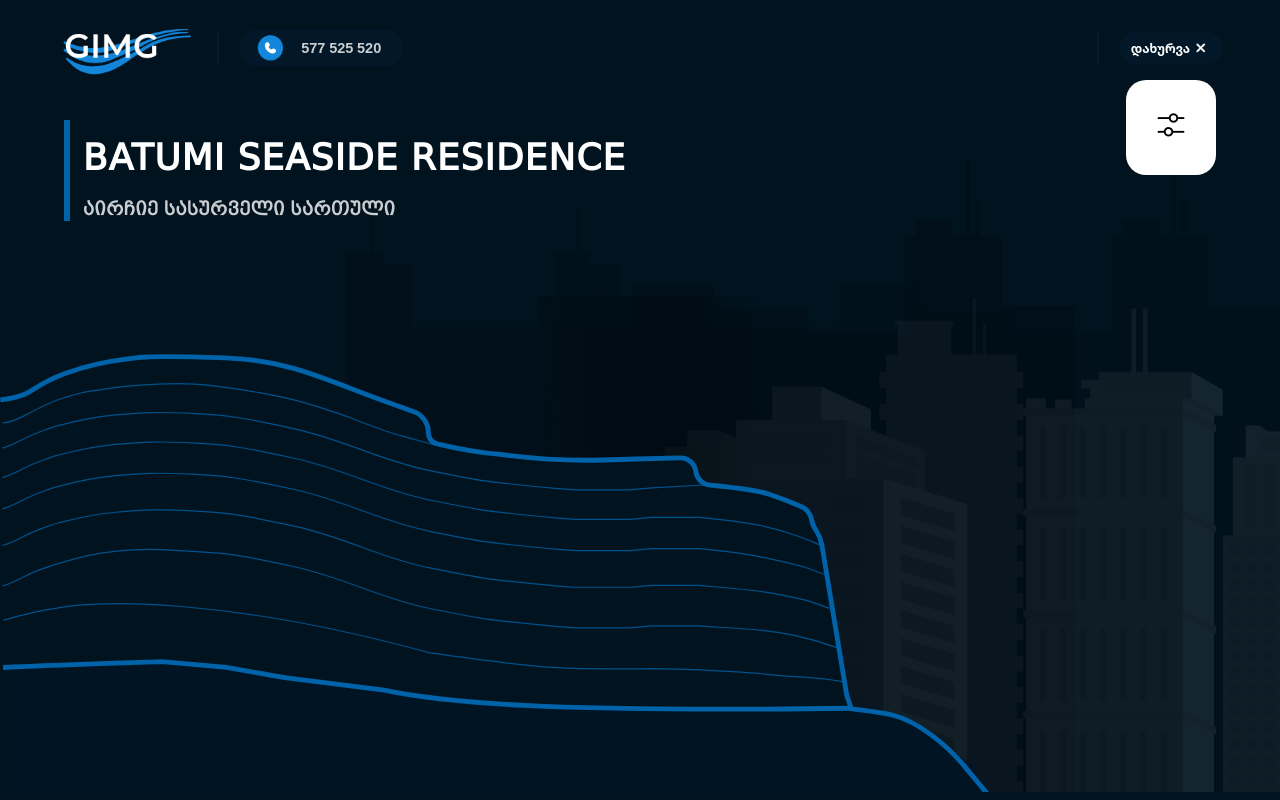
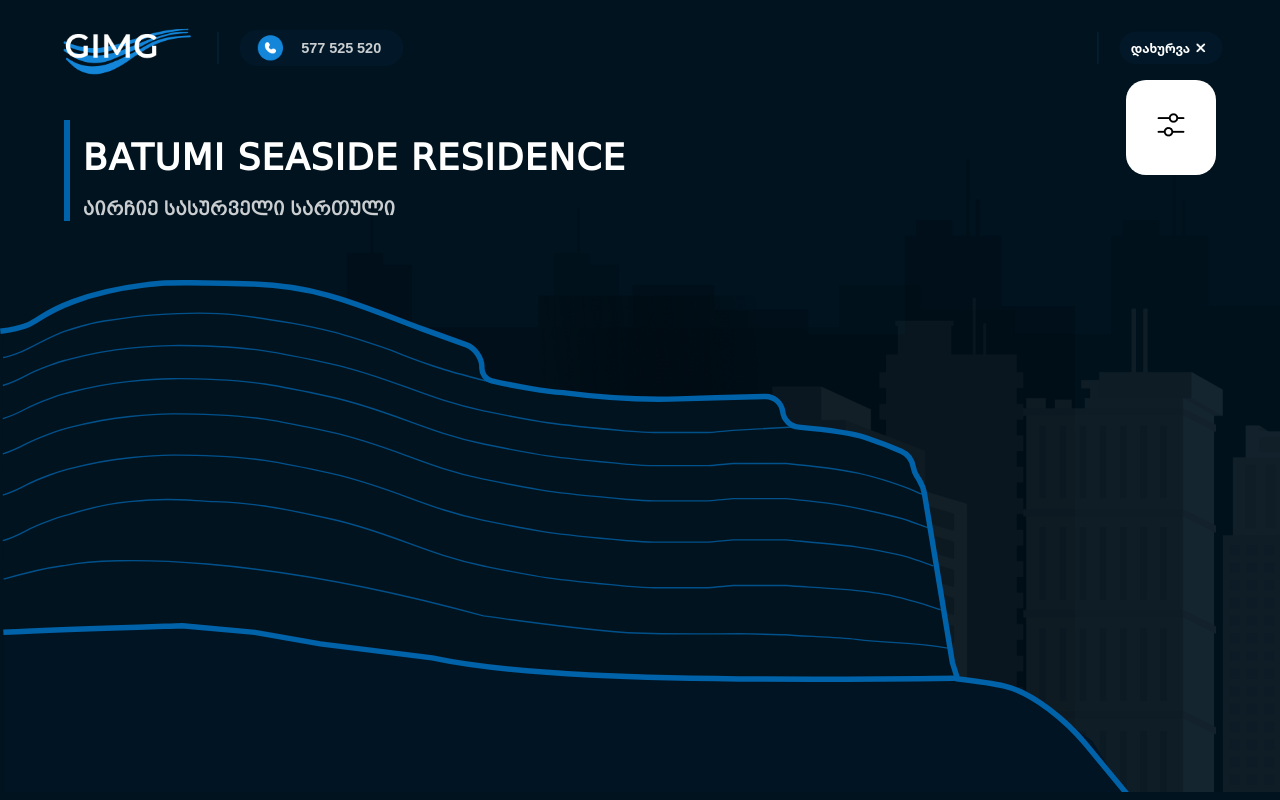
Before and after one commit to llakard08/gimg-front, a React (Create React App) app: page /selection in a window 1280 px wide. Built offline with nearby package versions, Linux system fonts and the light colour scheme.

Commit message:
updated asset rendering

```diff
--- a/src/components/ApartmentSelection/ApartmentSelection.module.css
+++ b/src/components/ApartmentSelection/ApartmentSelection.module.css
@@ -162,8 +162,7 @@ Laptop L
 */
 @media only screen and (max-width: 1440px) {
     .buildingWrapper {
-        top: 25vh;
-        width: 80%;
+        top: 35vh;
     }
 
     .homeContainer h3 {
--- a/src/components/ApartmentSelection/ApartmentSelection.tsx
+++ b/src/components/ApartmentSelection/ApartmentSelection.tsx
@@ -88,7 +88,7 @@ const ApartmentSelection: FC<ApartmentSelectionProps> = () => {
             </div>
 
             <div className={styles.buildingWrapper}>
-                <svg width="1700" height="776" viewBox="0 0 1700 776" fill="none" xmlns="http://www.w3.org/2000/svg">
+                <svg width="90%" height="120%" viewBox="0 0 1700 776" fill="none" xmlns="http://www.w3.org/2000/svg" preserveAspectRatio="none">
                     <path onMouseDown={() => {
                         processCurrentFloorSelection(11);
                     }} className={styles.cover}
--- a/src/components/RelativeApartmentsFilter/RelativeApartmentsFilter.tsx
+++ b/src/components/RelativeApartmentsFilter/RelativeApartmentsFilter.tsx
@@ -387,9 +387,9 @@ const RelativeApartmentsFilter: FC<ApartmentsFilterProps> = (props) => {
                     </div>
                 </div>
             </div>
-            {/*{errorMessage && <div>{errorMessage}</div>*/}
+            {searchErrorRaised && <div className={styles.errorWrapper}>{errorMessage}</div>
 
-            {/*}*/}
+            }
             <div className={styles.filterButtons}>
                 <button className={`${styles.clear}`} onClick={() => {
                     clearSearchInputs()
```
